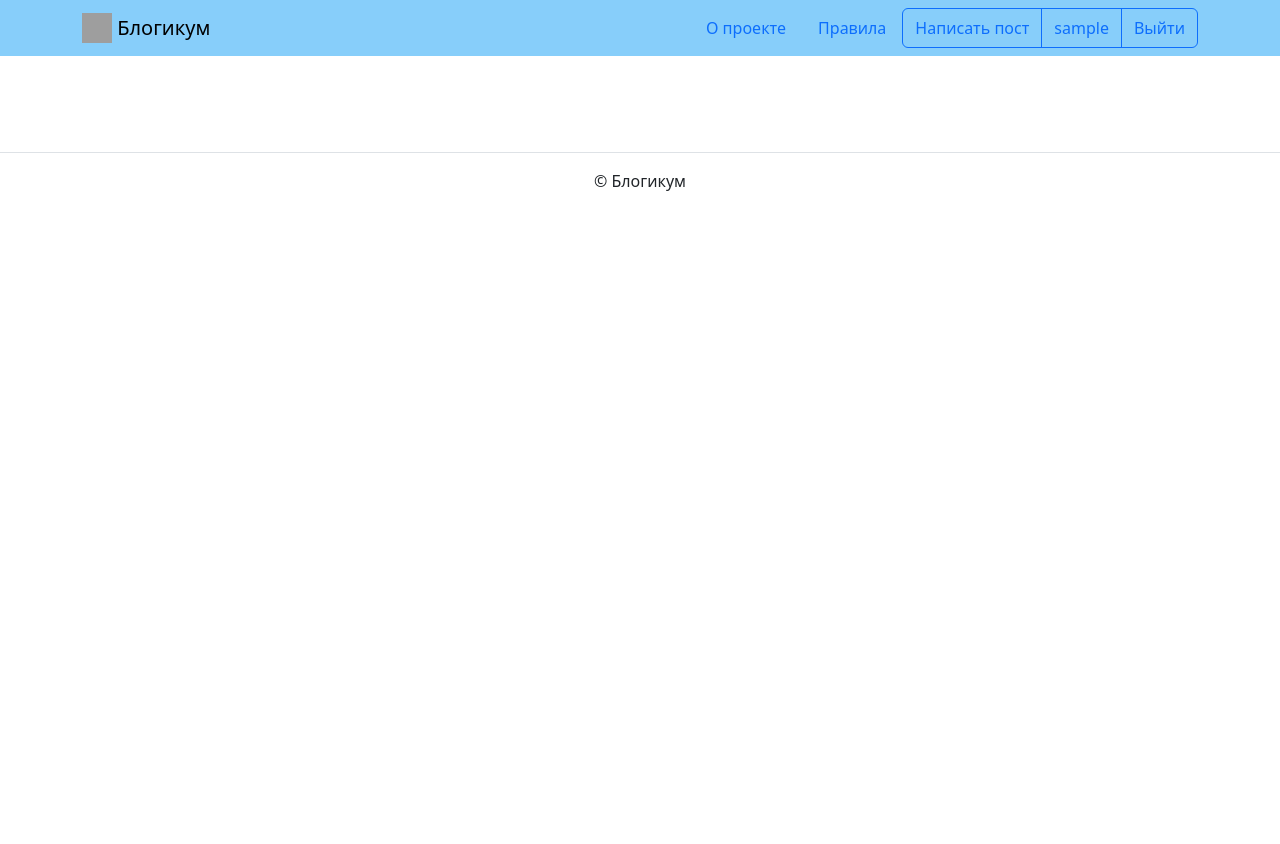
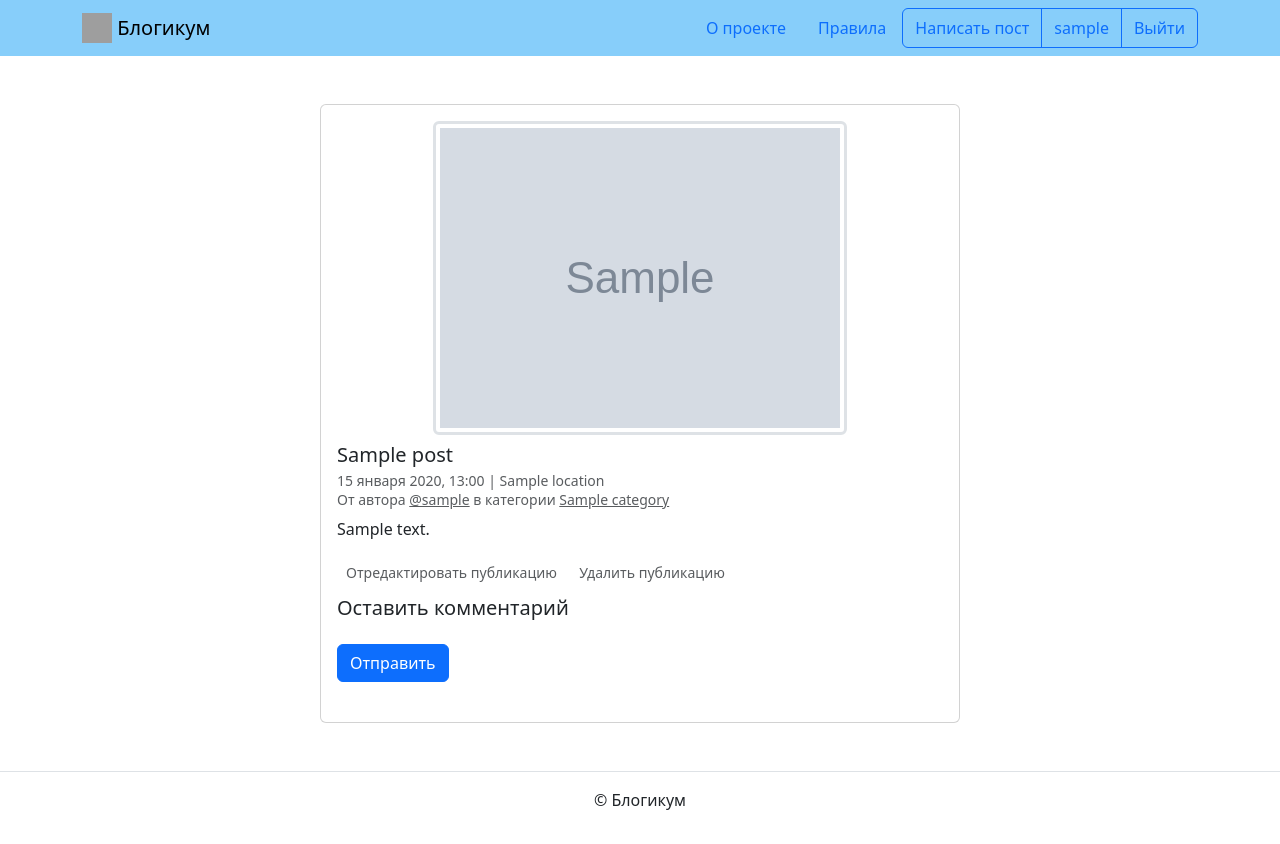
Before and after one commit to Furturnax/django_sprint4, a Django app: page /posts/1/ in a window 1280 px wide. Before the commit the page ends 191 px from the top, so only its background shows below. Run offline with Django 3.2, Linux system fonts and the light colour scheme; a user stored in the database is signed in; tables that the repository leaves empty hold one stand-in row (values such as "Sample post"); grey boxes marked "Sample" are stand-in pictures; parts of the project's set-up code (start-up, migrations or seed data) failed here and were passed over; some libraries are stand-ins or nearby versions; grey boxes are pictures that could not be loaded.

Commit message:
Add edit and delete posts

```diff
--- a/blogicum/blog/models.py
+++ b/blogicum/blog/models.py
@@ -98,6 +98,11 @@ class Post(TitleModel, PublishedCreatedModel):
         on_delete=models.SET_NULL,
         null=True,
     )
+    image = models.ImageField(
+        'Фото',
+        upload_to='posts_images',
+        blank=True
+    )
 
     class Meta:
         verbose_name = 'публикация'
--- a/blogicum/blog/urls.py
+++ b/blogicum/blog/urls.py
@@ -5,12 +5,20 @@ from . import views
 app_name = 'blog'
 
 urlpatterns = [
-    path('', views.index, name='index'),
-    path('posts/<int:post_id>/', views.post_detail, name='post_detail'),
-    path('category/<slug:category_slug>/',
-         views.category_posts, name='category_posts'),
-    path('posts/create', views.PostCreateView.as_view(), name='create_post'),
-    path('profile/<slug:username>', views.profile, name='profile'),
+    path('', views.index,
+         name='index'),
+    path('posts/<int:post_id>/', views.post_detail,
+         name='post_detail'),
+    path('category/<slug:category_slug>/', views.category_posts,
+         name='category_posts'),
+    path('profile/<slug:username>', views.profile,
+         name='profile'),
     path('edit/<int:pk>', views.EditProfileUpdateView.as_view(),
          name='edit_profile'),
+    path('posts/create', views.PostCreateView.as_view(),
+         name='create_post'),
+    path('posts/<int:pk>/edit', views.PostUpdateView.as_view(),
+         name='edit_post'),
+    path('posts/<int:pk>/delete', views.PostDeleteView.as_view(),
+         name='delete_post'),
 ]
--- a/blogicum/blog/views.py
+++ b/blogicum/blog/views.py
@@ -1,7 +1,7 @@
 from django.contrib.auth.mixins import LoginRequiredMixin
 from django.contrib.auth.models import User
 from django.core.paginator import Paginator
-from django.shortcuts import get_object_or_404, render
+from django.shortcuts import get_object_or_404, redirect, render
 from django.views.generic import (CreateView, DeleteView, DetailView, ListView,
                                   UpdateView)
 from django.urls import reverse, reverse_lazy
@@ -56,6 +56,13 @@ def profile(request, username):
                                                  'page_obj': page_obj})
 
 
+class EditProfileUpdateView(LoginRequiredMixin, UpdateView):
+    model = User
+    form_class = ProfileForm
+    template_name = 'blog/user.html'
+    success_url = reverse_lazy('blog:index')
+
+
 class PostCreateView(LoginRequiredMixin, CreateView):
     model = Post
     form_class = PostForm
@@ -69,8 +76,38 @@ class PostCreateView(LoginRequiredMixin, CreateView):
         return reverse('blog:profile', args=(self.request.user.get_username()))
 
 
-class EditProfileUpdateView(LoginRequiredMixin, UpdateView):
-    model = User
-    form_class = ProfileForm
-    template_name = 'blog/user.html'
+class PostUpdateView(LoginRequiredMixin, UpdateView):
+    instance = None
+    model = Post
+    form_class = PostForm
+    template_name = 'blog/create.html'
+
+    def dispatch(self, request, *args, **kwargs):
+        self.instance = get_object_or_404(Post, pk=kwargs['pk'])
+        if self.instance.author != request.user:
+            return redirect("blog:post_detail", id=kwargs['pk'])
+        return super().dispatch(request, *args, **kwargs)
+
+    def form_valid(self, form):
+        form.instance.author = self.request.user
+        return super().form_valid(form)
+
+    def get_success_url(self):
+        return reverse('blog:post_detail', kwargs={'post_id': self.instance.pk})
+
+
+class PostDeleteView(LoginRequiredMixin, DeleteView):
+    model = Post
     success_url = reverse_lazy('blog:index')
+    template_name = 'blog/create.html'
+
+    def dispatch(self, request, *args, **kwargs):
+        self.instance = get_object_or_404(Post, pk=kwargs['pk'])
+        if self.instance.author != request.user:
+            return redirect("blog:post_detail", id=kwargs['pk'])
+        return super().dispatch(request, *args, **kwargs)
+
+    def get_context_data(self, **kwargs):
+        context = super().get_context_data(**kwargs)
+        context['form'] = {'instance': self.instance}
+        return context
--- a/blogicum/blogicum/urls.py
+++ b/blogicum/blogicum/urls.py
@@ -1,3 +1,5 @@
+from django.conf import settings
+from django.conf.urls.static import static
 from django.contrib import admin
 from django.contrib.auth.forms import UserCreationForm
 from django.urls import include, path, reverse_lazy
@@ -17,7 +19,7 @@ urlpatterns = [
         ),
         name='registration',
     ),
-]
+] + static(settings.MEDIA_URL, document_root=settings.MEDIA_ROOT)
 
 handler403 = 'pages.views.permission_denied'
 handler404 = 'pages.views.page_not_found'
--- a/blogicum/templates/blog/detail.html
+++ b/blogicum/templates/blog/detail.html
@@ -1 +1,43 @@
 {% extends "base.html" %}
+{% block title %}
+  {{ post.title }} | {% if post.location and post.location.is_published %}{{ post.location.name }}{% else %}Планета Земля{% endif %} |
+  {{ post.pub_date|date:"d E Y" }}
+{% endblock %}
+{% block content %}
+  <div class="col d-flex justify-content-center">
+    <div class="card" style="width: 40rem;">
+      <div class="card-body">
+        {% if post.image %}
+          <a href="{{ post.image.url }}" target="_blank">
+            <img class="border-3 rounded img-fluid img-thumbnail mb-2 mx-auto d-block" src="{{ post.image.url }}">
+          </a>
+        {% endif %}
+        <h5 class="card-title">{{ post.title }}</h5>
+        <h6 class="card-subtitle mb-2 text-muted">
+          <small>
+            {% if not post.is_published %}
+              <p class="text-danger">Пост снят с публикации админом</p>
+            {% elif not post.category.is_published %}
+              <p class="text-danger">Выбранная категория снята с публикации админом</p>
+            {% endif %}
+            {{ post.pub_date|date:"d E Y, H:i" }} | {% if post.location and post.location.is_published %}{{ post.location.name }}{% else %}Планета Земля{% endif %}<br>
+            От автора <a class="text-muted" href="{% url 'blog:profile' post.author.username %}">@{{ post.author.username }}</a> в
+            категории {% include "includes/category_link.html" %}
+          </small>
+        </h6>
+        <p class="card-text">{{ post.text|linebreaksbr }}</p>
+        {% if user == post.author %}
+          <div class="mb-2">
+            <a class="btn btn-sm text-muted" href="{% url 'blog:edit_post' post.id %}" role="button">
+              Отредактировать публикацию
+            </a>
+            <a class="btn btn-sm text-muted" href="{% url 'blog:delete_post' post.id %}" role="button">
+              Удалить публикацию
+            </a>
+          </div>
+        {% endif %}
+        {% include "includes/comments.html" %}
+      </div>
+    </div>
+  </div>
+{% endblock %}
```
Also changed, not shown: blogicum/blog/migrations/0004_post_image.py (added), blogicum/posts_images/maxresdefault.jpg (added).
